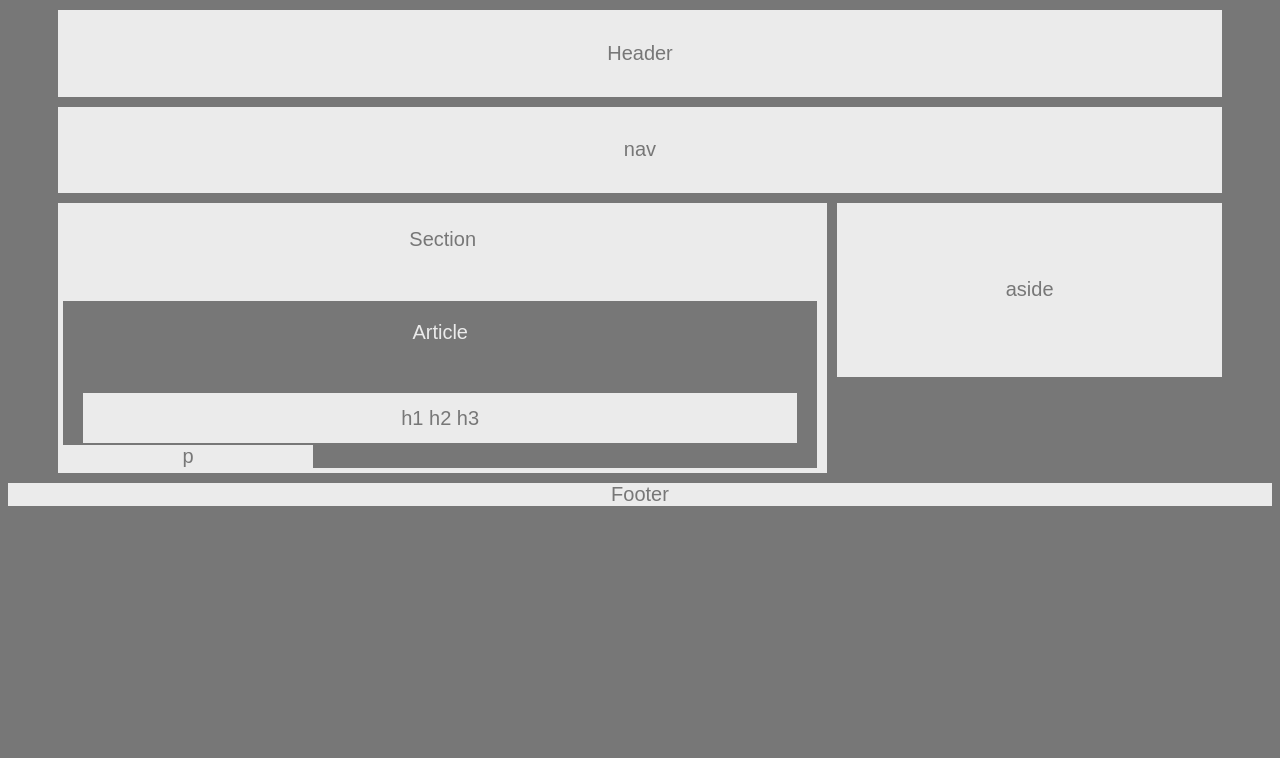
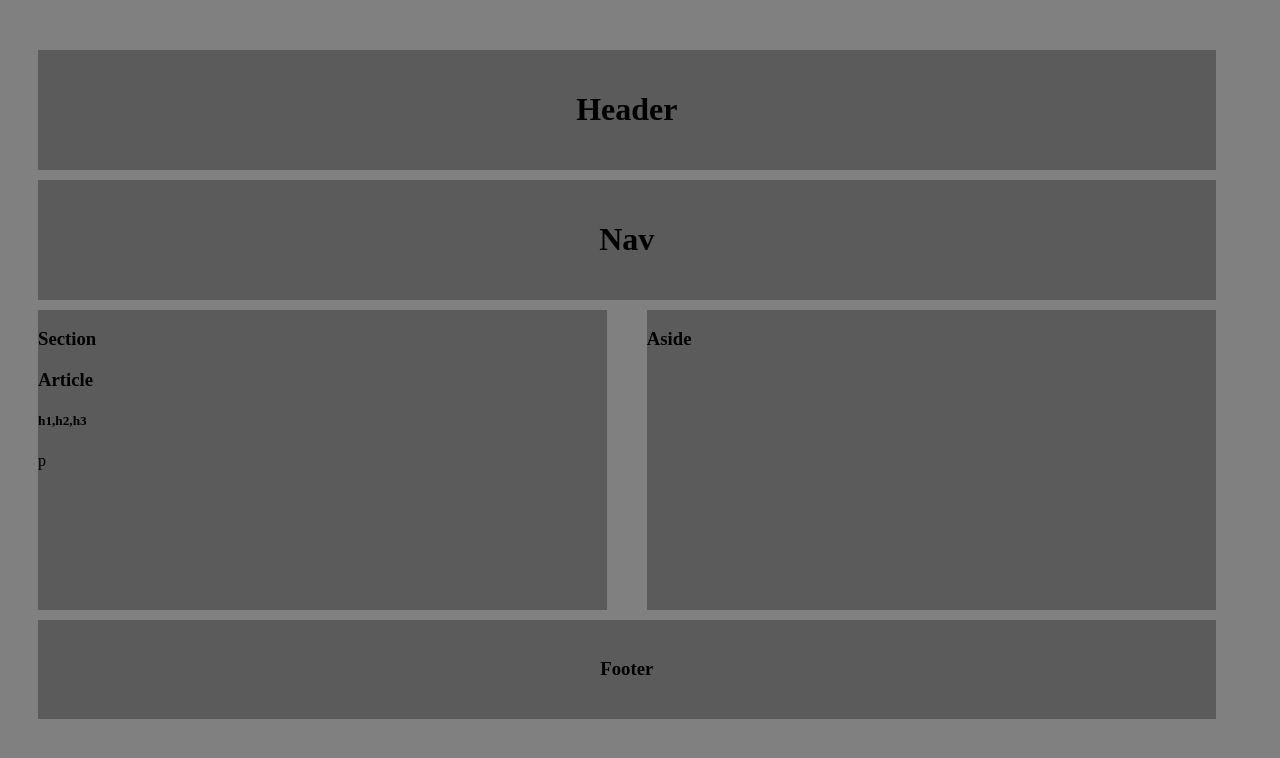
Before and after one commit to ericap89/HW-Wireframe, a plain HTML site: page index.html in a window 1280 px wide. Drawn offline with Linux system fonts and the light colour scheme.

Commit message:
corrections general framework fixed nested items next

```diff
--- a/index.html
+++ b/index.html
@@ -4,55 +4,36 @@
     <meta charset="UTF-8">
     <meta name="viewport" content="width=device-width, initial-scale=1.0">
     <meta http-equiv="X-UA-Compatible" content="ie=edge">
-    <title>Homework 1</title>
+    <link rel="stylesheet" href="./style.css">
+    <title>Wireframe HW</title>
+</head>
+<body>
+    <div class="container">
+        <div class="header">
+            <h1>Header</h1>
+        </div>
+        <div class="nav">
+            <h1>Nav</h1>
+        </div>
+        <div class="sectionContainer">
+            <div class="section">
+                <h3>Section</h3>
+                <div class="article">
+                    <h3>Article</h3>
+                    <div class="nested">
+                        <h5>h1,h2,h3</h5>
+                        <p>p</p>
+                    </div>
 
-    <link rel="stylesheet" href="style.css">
-
-</head>
-
-
-<body>
-    <div id="container">
-        <div id="header">
-
-            <div class="cell-content">Header</div>
-
-        </div>
-
-            <div id="nav">
-                <div class="cell-content">nav</div>
+                </div>
             </div>
-
-        <div id="section">Section
-
-
-
-        <div id="section-container">
-
-            <div id="article">Article</div>
-            <div id="htags">
-                <div class="cell-content">h1 h2 h3</div>
-            </div>
-                <div id="ptag">
-                    <div class="cell-content">
-                        p
-                    </div>
+            <div class="aside">
+                <h3>Aside</h3>
             </div>
         </div>
-    </div>
-
-    <div id="Aside">
-            <div class="cell-content">aside</div>
+        <div class="footer">
+                <h3>Footer</h3>
         </div>
     </div>
-    <div id="Footer">
-     <div class="cell-content">Footer</div>
-        </div>
-
-
-    </div>
-
-
-
 </body>
 </html>
--- a/style.css
+++ b/style.css
@@ -1,93 +1,54 @@
 body {
-    font-family: Arial, Helvetica, sans-serif;
-    color: #777;
-    background-color: #777;
-    font-size: 20px;
+    background:grey;
 }
 
-#container {
-    display: grid;
-    grid-template-columns: 2fr 1fr;
-    grid-template-rows: 1fr 1fr 2fr 1fr;
-    background-color: #777;
-    grid-gap: 10px;
-    margin: 10px 50px;
+
+.header {
+    display:flex;
+    justify-content: center;
+    width:90%;
+    background:rgb(92, 91, 91);
+    padding:20px;
+    margin: 50px 30px 10px 30px;
+}
+.nav {
+    display:flex;
+    justify-content: center;
+    width:90%;
+    background:rgb(92, 91, 91);
+    padding:20px;
+    margin: 10px 30px 10px 30px;
 }
 
-.cell-content {
+
+.sectionContainer{
     display: flex;
-    flex-direction: row;
-    height: 100%;
-    background-color: #ebebeb;
-    color: #777;
-    align-items: center;
-    justify-content: center;
+    justify-content: space-between ;
+    width:90%;
+    margin-left:30px;
 }
 
-#header {
-    grid-column: 1 /span 2;
-    background-color: #ebebeb;
-    text-align: center;
+.section{
+    width:50%;
+    height:300px;
+    background:rgb(92, 91, 91);
+    margin-right:30px;
 }
 
-#nav {
-    grid-column: 1 / span 2;
-    background-color: #ebebeb;
-    text-align: center;
- }
 
- #footer {
-     grid-column: 1 /span 2;
-     text-align: center;
- }
+.aside {
+    display: flex;
+    width:50%;
+    height:300px;
+    background:rgb(92, 91, 91);
+    margin-right:-40px;
 
- #aside {
-    grid-column: 2 / span 1;
-    background-color: #ebebeb;
-    text-align: center;
 }
-
- #section {
-     grid-column: 1 / span 1;
-     grid-row: 3 / span 2;
-     background-color: #ebebeb;
-     text-align: center;
-     padding-top: 25px;
- }
-
-
- #section-container {
-     display: grid;
-     grid-template-columns: 1fr 1fr 1fr;
-     grid-template-rows: 1fr 1fr 1 fr;
-     grid-gap: 2px;
-     margin: 50px 10px 5px 5px;
-     background-color: #777;
-     color: #ebebeb;
-     text-align: center;
- }
- #article {
-     grid-column: 1 / span 3;
-     background-color: #777;
-     color: #ebebeb;
-     height: 30px;
-     margin: 20px;
- }
-
- #htags {
-     grid-column: 1 / span 3;
-     background-color: #ebebeb;
-     height: 50px;
-     margin: 20px 20px 0px 20px;
-     color: #777;
- }
-
- div#htags
-
- #ptag {
-     grid-column: 1 / span 3;
-     background-color: #ebebeb;
-     height: 50px;
-     margin: 10px 20px 20px 20px;
-     color: #777;
- }
+.footer {
+    display:flex;
+    justify-content: center;
+    width:90%;
+    background:rgb(92, 91, 91);
+    padding:20px;
+    margin: 10px 30px 0px 30px;
+}
```
